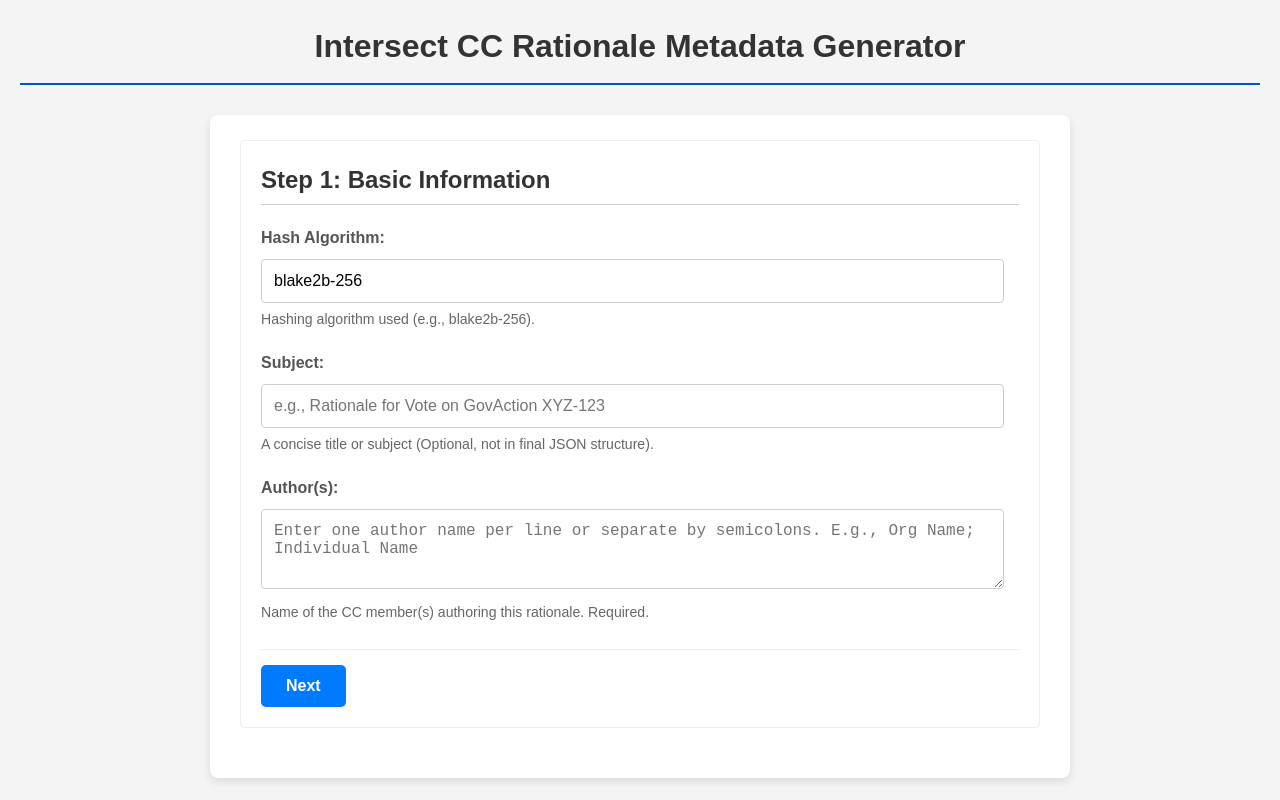
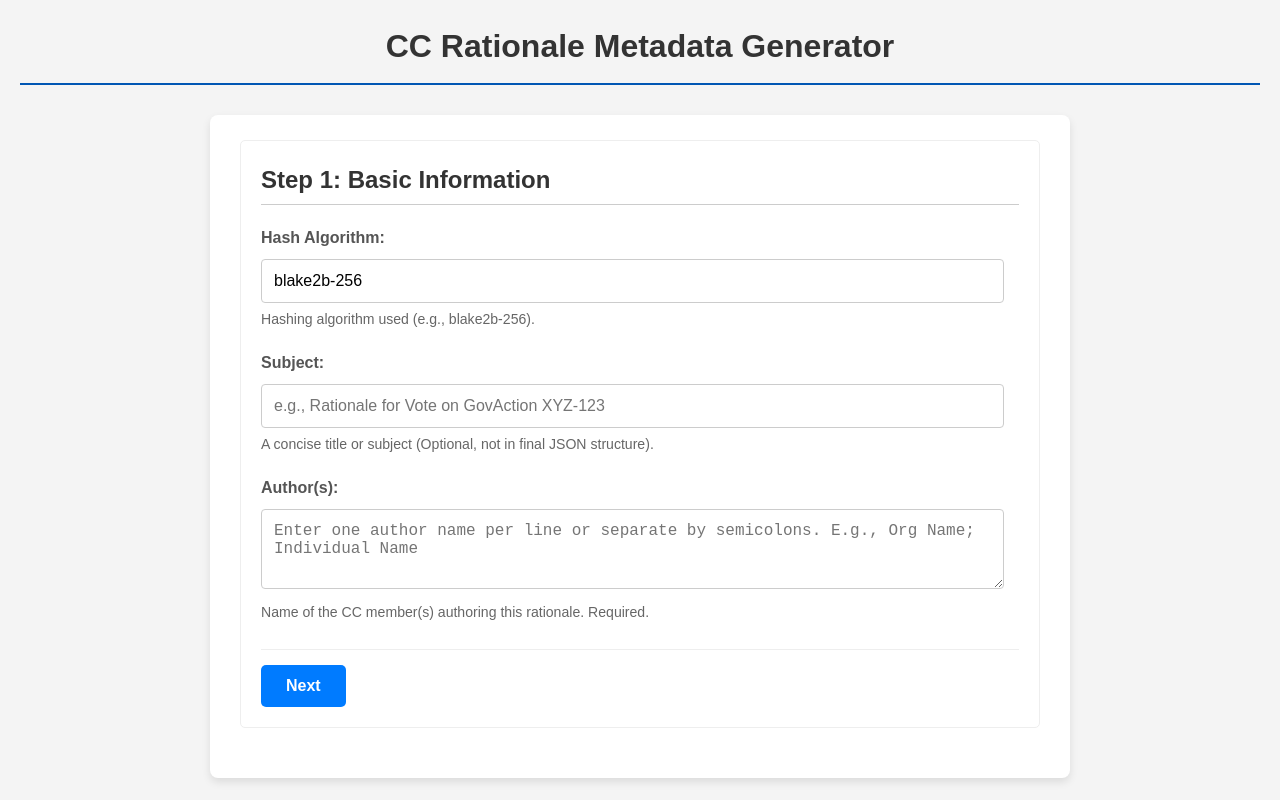
Before and after one commit to Tingvard-cc/tools, a plain HTML site: page cc-rationale-generator/index.html in a window 1280 px wide. Drawn offline with Linux system fonts and the light colour scheme.

Commit message:
Update index.html

```diff
--- a/cc-rationale-generator/index.html
+++ b/cc-rationale-generator/index.html
@@ -3,12 +3,12 @@
 <head>
     <meta charset="UTF-8">
     <meta name="viewport" content="width=device-width, initial-scale=1.0">
-    <title>Intersect CC Rationale Metadata Generator</title>
+    <title>CC Rationale Metadata Generator</title>
     <link rel="stylesheet" href="style.css">
 </head>
 <body>
 
-    <h1>Intersect CC Rationale Metadata Generator</h1>
+    <h1>CC Rationale Metadata Generator</h1>
     <form id="metadata-form" onsubmit="return false;">
 
         <div class="step" id="step-1">
```
